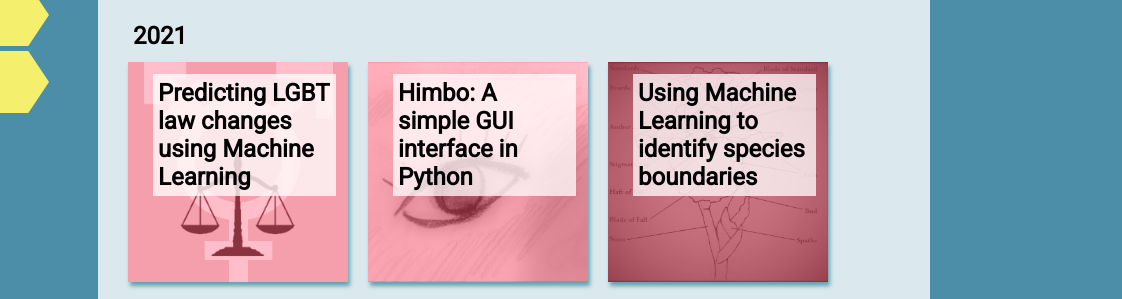
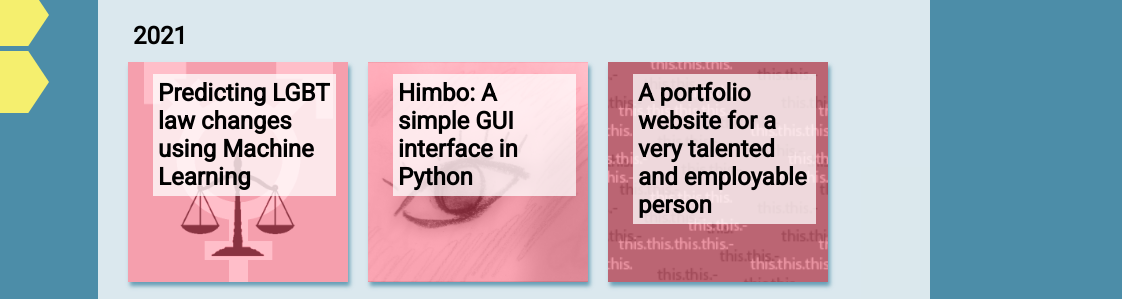
Before and after one commit to BenjaminGordonCody/BenjaminGordonCody.github.io, a plain HTML site: page projects.html in a window 1280 px wide. Shown: the part 288-587 px from the top of the page, 158-1280 px from the left. Drawn offline with Linux system fonts and the light colour scheme; a web font is replaced by a local one.

Commit message:
adding portfolio to projects

```diff
--- a/projects.html
+++ b/projects.html
@@ -34,6 +34,12 @@
                 </div>
             </a>
 
+            <a class ="cardLink" href="https://github.com/BenjaminGordonCody/BenjaminGordonCody.github.io">
+                <div class="card" id="this">
+                    <h2>A portfolio website for a very talented and employable person</h2>
+                </div>
+            </a>
+
             <a class ="cardLink" href="https://github.com/BenjaminGordonCody/Iris">
                 <div class="card" id="iris">
                     <h2>Using Machine Learning to identify species boundaries </h2>
--- a/styles/styles.css
+++ b/styles/styles.css
@@ -151,6 +151,7 @@
   background-size: cover;
   background-position: center;
   background-repeat: no-repeat;
+  transition: background-color 1s;
 }
 
 #legalchange {
@@ -160,6 +161,17 @@
 
 #himbo {
   background-image: url(../images/himbo.jpg);
+}
+
+#this {
+  background-image: url(../images/blog.png);
+  background-size: 400px;
+  background-position: left;
+  transition: background-position 2s background-color 1s;
+}
+
+#this:hover {
+  background-position: right;
 }
 
 #iris {
@@ -274,6 +286,7 @@
 
   .card:hover {
     margin-top: 0;
+    background-color: #f5ef6e;
   }
 
   /* Background Triangles */
```
Also changed, not shown: images/blog.png (added).
